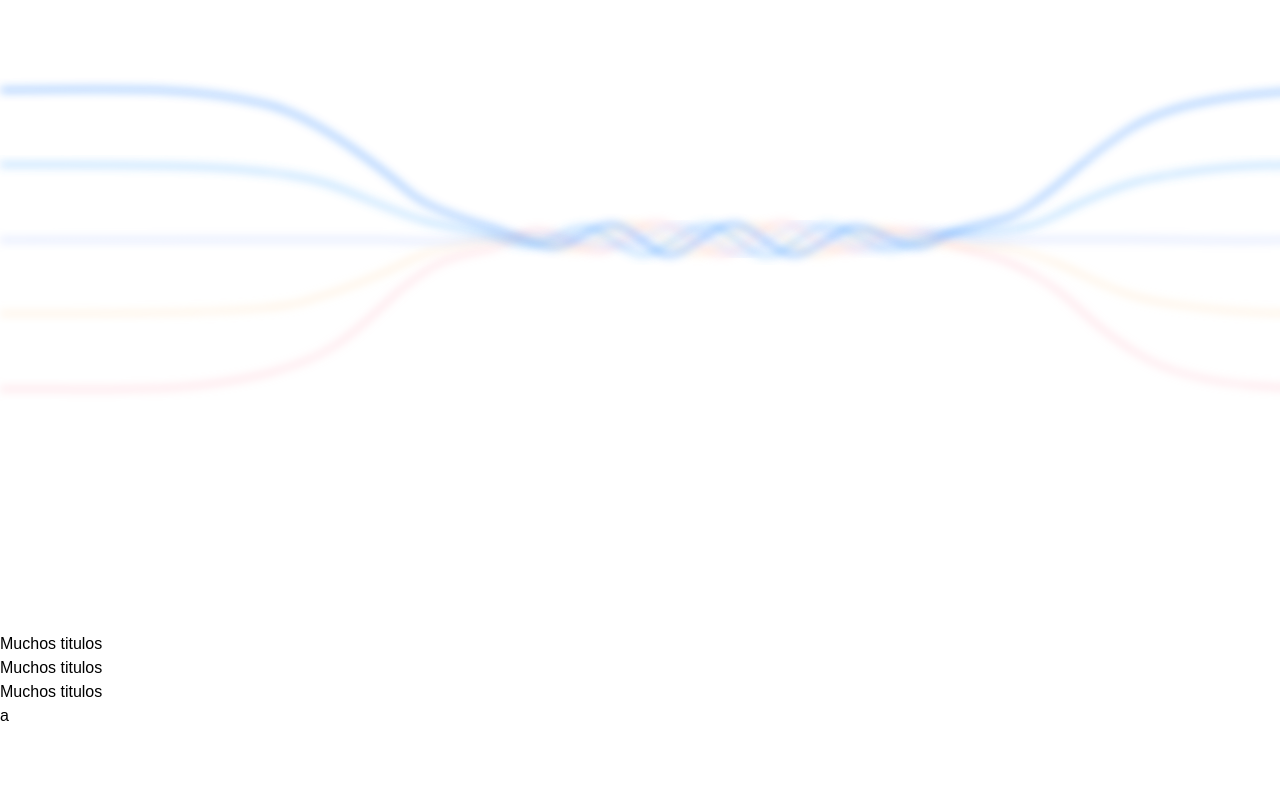
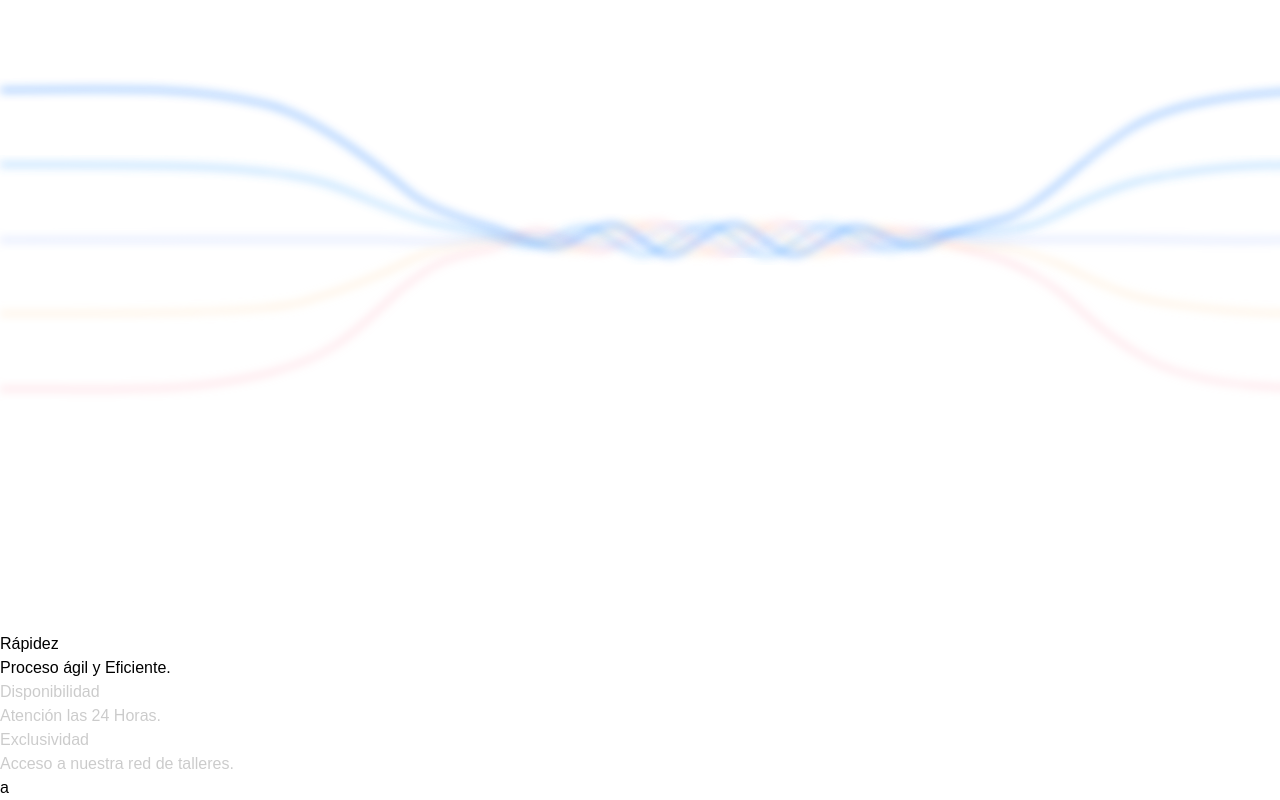
Before and after one commit to CarlosMet/integrador2, a React (Vite) app: page / in a window 1280 px wide. Shown: the part 856-1656 px from the top of the page. Before the commit the page ends 1584 px from the top, so only its background shows below. Built offline with nearby package versions, Linux system fonts and the light colour scheme.

Commit message:
ventajas

```diff
--- a/src/components/Ventajas.jsx
+++ b/src/components/Ventajas.jsx
@@ -13,10 +13,13 @@ export default function Ventajas() {
     })
 
     const barHeight = useTransform(scrollYProgress, [0,1], ['2vh','90vh'])
+    const firstTitleOpacity = useTransform(scrollYProgress, [0, 0.3], [1, 0.1])
+    const secondTitleOpacity = useTransform(scrollYProgress, [0.1, 0.24, 0.35], [0.2, 1, 0])
+    const thirdTitleOpacity = useTransform(scrollYProgress, [0.35, 0.55, 0.62], [0.2, 1, 0])
   return (
     <div ref={ref} className='text-slate-200 h-[400vh] relative flex px-3 md:px-5 lg:px-11 xl:px-16 2xl:px-48'>
 
-            <div className='sticky h-[75vh] top-28 w-1 bg-gray-500'>
+            <div className='sticky h-[75vh] top-28 w-[7px] bg-gray-500'>
                 <motion.div
                     className='w-full bg-purple-400'
                     style={{height:barHeight}}
@@ -24,12 +27,25 @@ export default function Ventajas() {
 
                 </motion.div>
             </div>
-            <div className='w-4/12 pl-5 lg:pl-12'>
-                <div>
-                    <h3 className='mb-[100vh] text-3xl text-white font-black tracking-tighter md:text-4xl lg:text-5xl'>Muchos titulos</h3>
-                </div>
-                <h3 className='mb-96'>Muchos titulos</h3>
-                <h3 className='mb-96'>Muchos titulos</h3>
+            <div className='w-7/12 pl-5 lg:pl-12'>
+                <motion.div
+                    style={{opacity:firstTitleOpacity}}
+                >
+                    <p className='text-lg tracking-wider text-pink-200 font-semibold mb-1'>Rápidez</p>
+                    <h3 className='mb-[100vh] text-3xl text-white font-black tracking-tighter md:text-4xl lg:text-5xl'>Proceso ágil y <span className='text-pink-400'>Eficiente.</span></h3>
+                </motion.div>
+                <motion.div
+                    style={{opacity:secondTitleOpacity}}
+                >
+                    <p className='text-lg tracking-wider text-purple-200 font-semibold mb-1'>Disponibilidad</p>
+                    <h3 className='mb-[100vh] text-3xl text-white font-black tracking-tighter md:text-4xl lg:text-5xl'>Atención las <span className='text-purple-400'>24 Horas.</span></h3>
+                </motion.div>
+                <motion.div
+                    style={{opacity:thirdTitleOpacity}}
+                >
+                    <p className='text-lg tracking-wider text-green-200 font-semibold mb-1'>Exclusividad</p>
+                    <h3 className='mb-[100vh] text-3xl text-white font-black tracking-tighter md:text-4xl lg:text-5xl'>Acceso a nuestra red de <span className='text-green-400'>talleres.</span></h3>
+                </motion.div>
             </div>
             <div className='sticky h-56 w-full top-40 bg-gray-500'>
 
```
